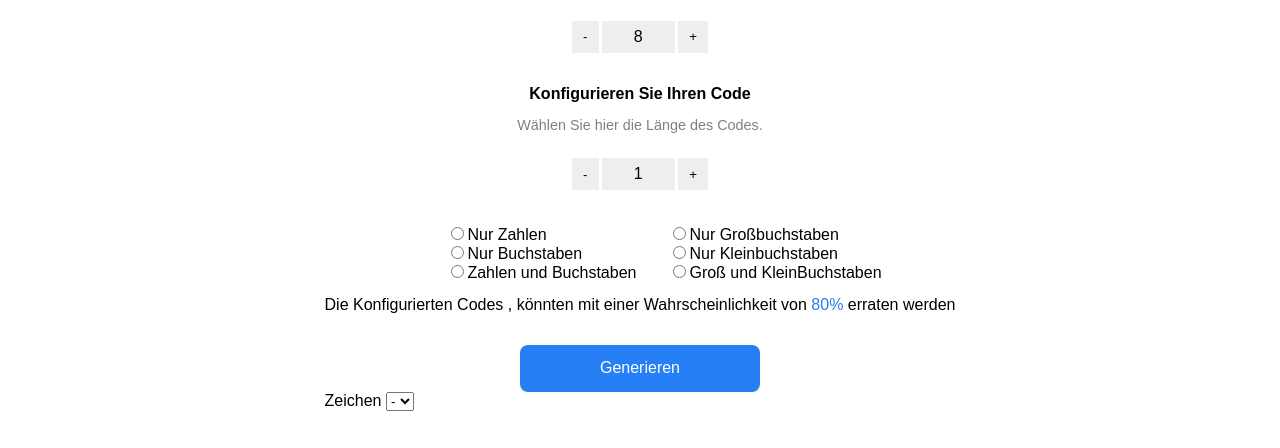
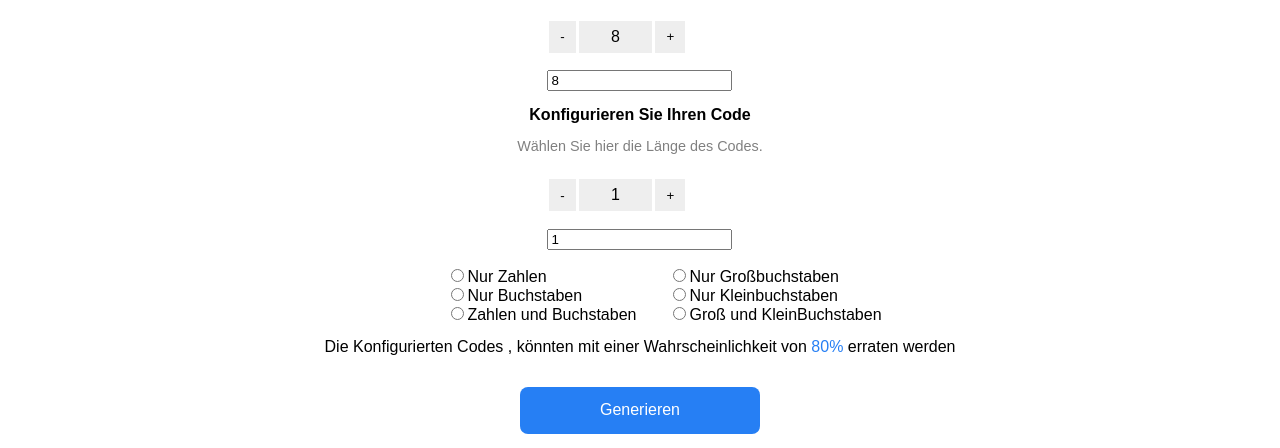
Before and after one commit to KevinKarahali/code-generator, an Angular app: page / in a window 1280 px wide. Shown: the part 333-781 px from the top of the page. Built offline with nearby package versions, Linux system fonts and the light colour scheme.

Commit message:
adding selectedOption and NumberOption

```diff
--- a/src/app/code-generator/counter/counter.component.html
+++ b/src/app/code-generator/counter/counter.component.html
@@ -3,3 +3,4 @@
   <p>{{number}}</p>
   <button [disabled]="disableButton" (click)="accumulate(+1)">+</button>
 </div>
+<input [(ngModel)]="number"/>
--- a/src/app/code-generator/counter/counter.component.ts
+++ b/src/app/code-generator/counter/counter.component.ts
@@ -25,7 +25,7 @@ export class CounterComponent {
   public accumulate(value: number): void {
     // if (this.number < 2) this.number = 2
 
-    this.number += value
+    this.number = +this.number + value
     // if (this.number > this.limit) {
     //   this.number = this.limit
     // }
--- a/src/app/code-generator/generator/generator.component.css
+++ b/src/app/code-generator/generator/generator.component.css
@@ -60,3 +60,19 @@
 .guessing {
   color: #267ff4;
 }
+
+.configurator {
+  margin-top: 1rem;
+}
+
+.configurator input {
+  margin-left: 1rem;
+  -webkit-appearance: textfield;
+  -moz-appearance: textfield;
+  appearance: textfield;
+}
+
+.configurator select {
+  /*width: 5rem;*/
+  font-size: 1rem;
+}
--- a/src/app/code-generator/generator/generator.component.html
+++ b/src/app/code-generator/generator/generator.component.html
@@ -21,18 +21,10 @@
       erraten werden</h4>
     <button (click)="generateCode(numberOfCodes)">Generieren</button>
   </div>
+  <div class="configurator">
+    <select name="select" [(ngModel)]="selectedOption" (change)="selectOption()">
+      <option *ngFor="let option of options" [value]="option">{{option}}</option>
+    </select>
+    <input type="number" [(ngModel)]="numberOption" (change)="changeNumber()">
+  </div>
 </div>
-<!--buscar la manera de pasar la informacion del formulario al servicio-->
-<form>
-  <label> Zeichen </label>
-  <select>
-    <option value="-"> -
-    </option>
-    <option value="*"> *
-    </option>
-    <option value="/"> /
-    </option>
-    <option value="."> .
-    </option>
-  </select>
-</form>
--- a/src/app/code-generator/generator/generator.component.ts
+++ b/src/app/code-generator/generator/generator.component.ts
@@ -13,11 +13,19 @@ export class GeneratorComponent implements OnInit {
   public lengthCode: number = 1;
   public disableButton: boolean = false;
   public guessedProbability: number = 0;
+  selectedOption: string = '';
+  public options = ["-", "*", "/", "."]
+  public numberOption = 0;
 
 
   constructor(private generatorService: GeneratorService) {
     this.numberOfCodes = generatorService.numberOfCodes
     // this.lengthCode = generatorService.lengthCode
+  }
+
+  //send selecTectedOption to generatorService
+  public selectOption() {
+    this.generatorService.selectedOption = this.selectedOption
   }
 
   public getNumber($event: number) {
@@ -58,4 +66,7 @@ export class GeneratorComponent implements OnInit {
   }
 
 
+  changeNumber() {
+    this.generatorService.optionNumber = this.numberOption
+  }
 }
--- a/src/app/code-generator/services/generator.service.ts
+++ b/src/app/code-generator/services/generator.service.ts
@@ -12,13 +12,16 @@ export class GeneratorService {
   public settings1: string = ''
   public settings2: string = ''
   public numberOfCodes: number = 8
-  public lengthCode: number = 8
+  public lengthCode: number = 1
   public limit: number = 10
+  public selectedOption: string = ''
+  public optionNumber = 0
 
   constructor() {
     this.UpperCase_Char = GeneratorService.iterateArray(65, 91)
     this.LowerCase_Char = GeneratorService.iterateArray(97, 123)
     this.Number_Char = GeneratorService.iterateArray(48, 58)
+
   }
 
 
@@ -67,13 +70,14 @@ export class GeneratorService {
         //insert "-" every 4th character except the first one
         let codeWithDash = code.substring(0, 1)
         for (let i = 1; i < code.length; i++) {
-          if (i % 2 == 0) codeWithDash += "-"
+          if (i % this.optionNumber == 0) codeWithDash += this.selectedOption
           codeWithDash += code.substring(i, i + 1)
         }
         codeArray.push(codeWithDash)
       }
     )
     console.log(codeArray)
+    console.log(this.optionNumber)
     this._codes = codeArray
 
 
```
Also changed, not shown: src/app/code-generator/code-generator.module.ts (+5 -4 lines).
